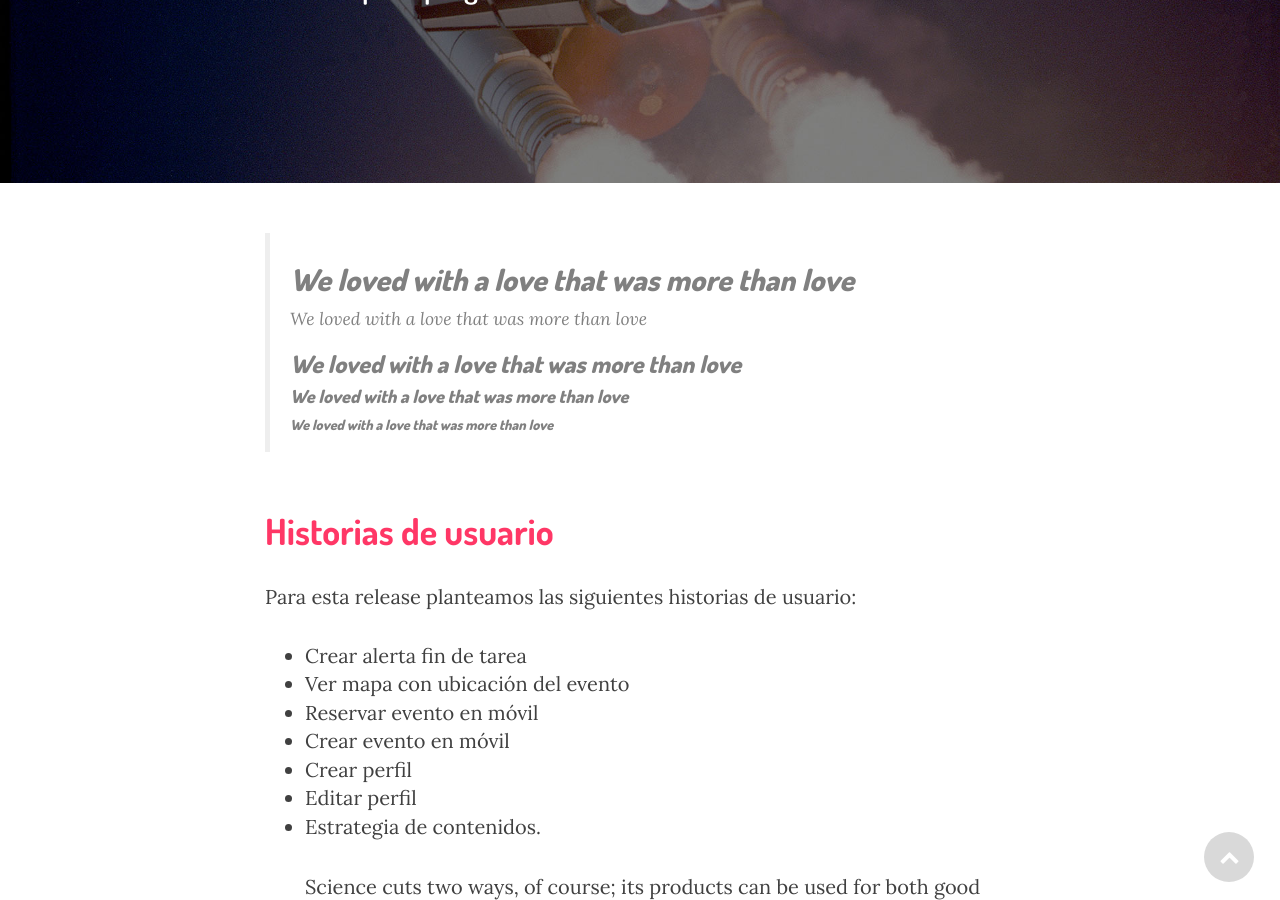
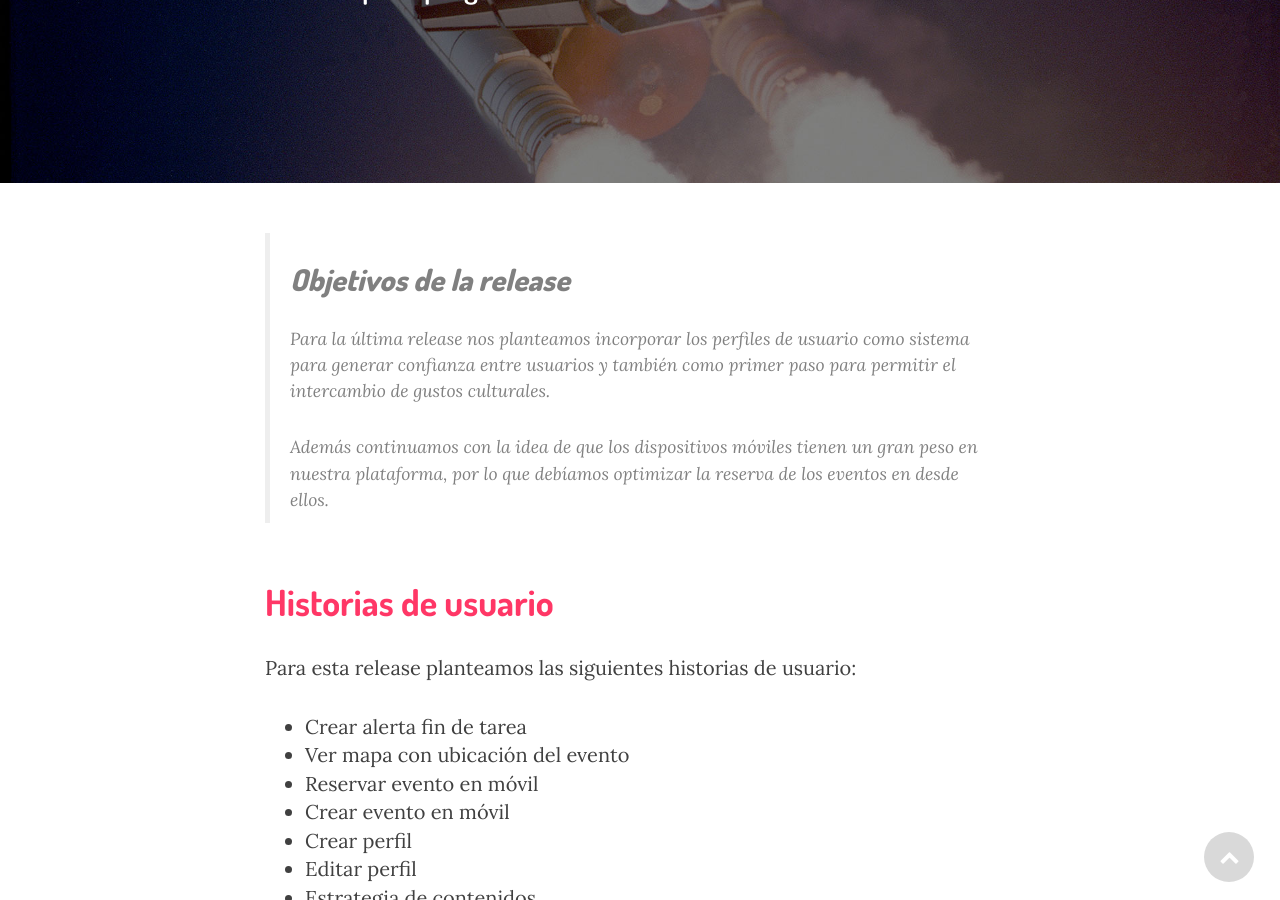
Before and after one commit to Rooof-Project/memoria, a Jekyll site: the page built from _posts/2015-04-13-Release-4.markdown, in a window 1280 px wide and 900 px high, scrolled down 304 px. Built offline with Jekyll 4.4.1, drawn with Linux system fonts in a browser that asks for light colours; nearby versions of some CDN libraries.

Commit message:
Updated 2015-04-13-Release-4.markdown

```diff
--- a/_posts/2015-04-13-Release-4.markdown
+++ b/_posts/2015-04-13-Release-4.markdown
@@ -7,11 +7,9 @@ published: true
 ---
 
 
-<blockquote> <h2>We loved with a love that was more than love</h2>
-We loved with a love that was more than love
-<h3>We loved with a love that was more than love</h3>
-<h4>We loved with a love that was more than love</h4>
-<h5>We loved with a love that was more than love</h5>
+<blockquote> <h2>Objetivos de la release</h2>
+<p>Para la última release nos planteamos incorporar los perfiles de usuario como sistema para generar confianza entre usuarios y también como primer paso para permitir el intercambio de gustos culturales.</p>
+<p>Además continuamos con la idea de que los dispositivos móviles tienen un gran peso en nuestra plataforma, por lo que debíamos optimizar la reserva de los eventos en desde ellos.</p>
 </blockquote>
 
 <h2 class="section-heading">Historias de usuario</h2>
```
